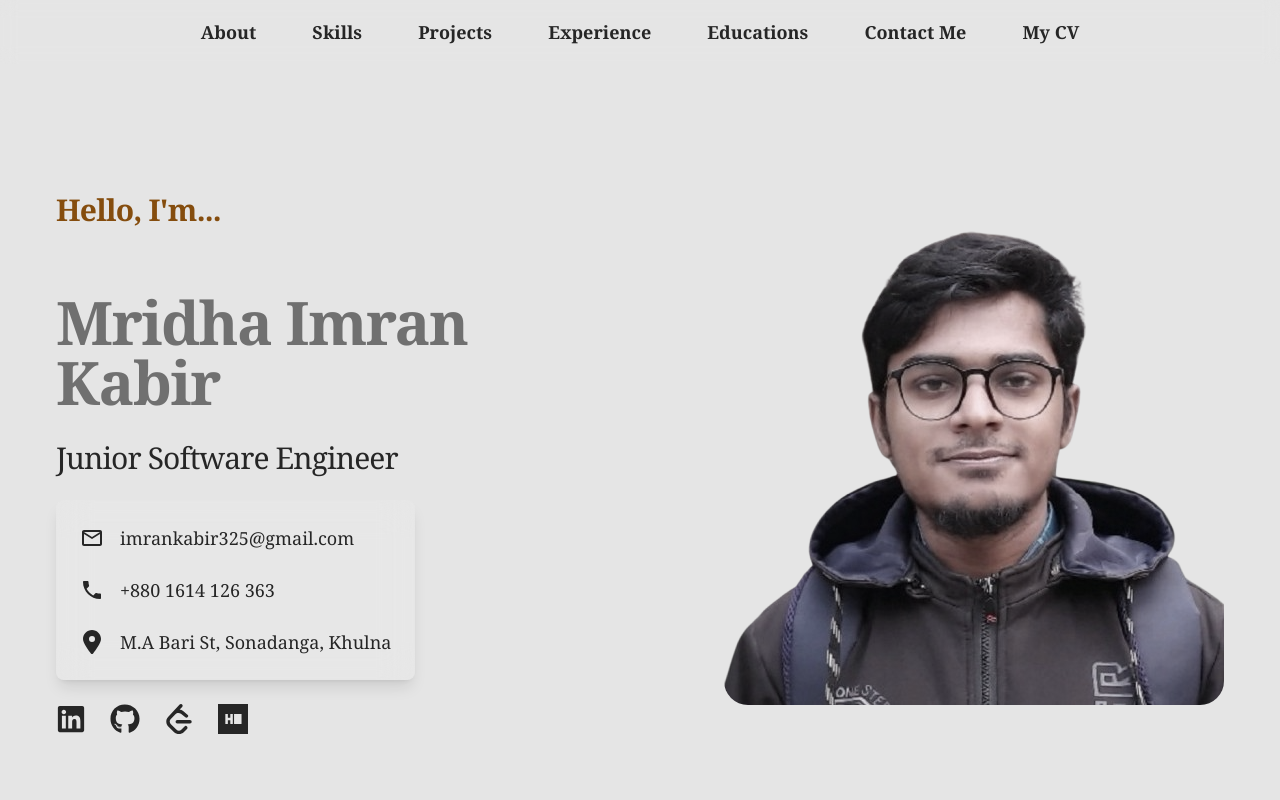
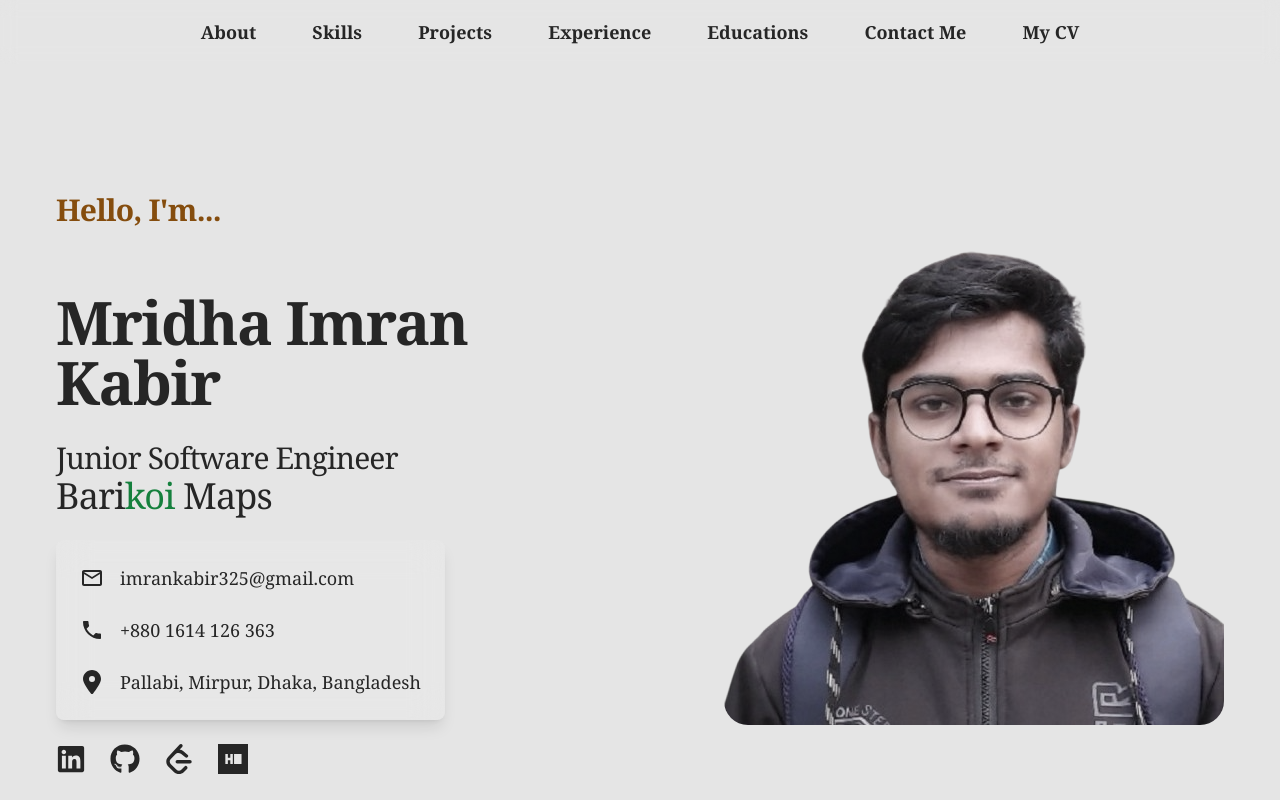
Before and after one commit to imrankabir02/portfolio, a React (Vite) app: page / in a window 1280 px wide. Shown: the top 800 px of the page. Built offline with nearby package versions, Linux system fonts and the light colour scheme; a web font is replaced by a local one.

Commit message:
company updated

```diff
--- a/src/Components/Experience.jsx
+++ b/src/Components/Experience.jsx
@@ -23,7 +23,17 @@ const Experience = () => {
               <div className="w-full lg:w-4/5 lg:pl-8">
                 <h2 className="mb-2 text-xl ">
                   {experience.role} -{" "}
-                  <span className="font-semibold hover:text-green-700">{experience.company}</span>
+                  <span className="font-semibold hover:text-green-700">
+                    {/* only 'koi' will be text-green-700 and other parts will remain same */}
+                    {experience.company.split("koi").map((part, idx) => (
+                      <span key={idx}>
+                        {part}
+                        {idx !== experience.company.split("koi").length - 1 && (
+                          <span className="text-green-700">koi</span>
+                        )}
+                      </span>
+                    ))}
+                  </span>
                 </h2>
                 <p className="mb-4 leading-relaxed ">
                   {experience.description}
--- a/src/Components/Hero.jsx
+++ b/src/Components/Hero.jsx
@@ -21,7 +21,7 @@ const Hero = () => {
                             {MY_DETAILS.name}
                         </h1> */}
                         <h1
-                            className="text-4xl font-bold leading-tight tracking-tight text-center transition-transform transform lg:text-6xl lg:text-left lg:mt-16 animate-pulse hover:text-yellow-700 hover:scale-105"
+                            className="text-4xl font-bold leading-tight tracking-tight text-center transition-transform transform lg:text-6xl lg:text-left lg:mt-16 hover:text-yellow-700 hover:scale-105"
                         >
                             {MY_DETAILS.name}
                         </h1>
@@ -36,8 +36,15 @@ const Hero = () => {
                             {/* Company */}
                             {/* <span className="block mt-2 text-2xl font-light tracking-tight text-center text-indigo-400 lg:text-3xl lg:text-left"> */}
 
-                            <a href="https://codextric.com/about/" target="_blank" rel="noopener noreferrer" className="text-2xl font-light tracking-tight text-center hover:text-yellow-700 lg:text-4xl lg:text-left">
-                                {MY_DETAILS.company}
+                            <a href={MY_DETAILS.companyLink} target="_blank" rel="noopener noreferrer" className="text-2xl font-light tracking-tight text-center hover:text-yellow-700 lg:text-4xl lg:text-left">
+                                {MY_DETAILS.company.split("koi").map((part, idx) => (
+                                    <span key={idx}>
+                                        {part}
+                                        {idx !== MY_DETAILS.company.split("koi").length - 1 && (
+                                            <span className="text-green-700">koi</span>
+                                        )}
+                                    </span>
+                                ))}
                             </a>
                         </span>
 
--- a/src/constants/index.js
+++ b/src/constants/index.js
@@ -6,10 +6,11 @@ import project4 from "../assets/projects/project4.png";
 export const MY_DETAILS = {
   name: "Mridha Imran Kabir",
   title: "Junior Software Engineer",
-  company: "",
+  company: "Barikoi Maps",
+  companyLink: "https://barikoi.com/",
   email: "imrankabir325@gmail.com",
   phoneNo: "+880 1614 126 363",
-  address: "M.A Bari St, Sonadanga, Khulna",
+  address: "Pallabi, Mirpur, Dhaka, Bangladesh",
 };
 
 // export const HERO_CONTENT = `I am a passionate full stack developer with a knack for crafting robust and scalable web applications. With 5 years of hands-on experience, I have honed my skills in front-end technologies like React and Next.js, as well as back-end technologies like Node.js, MySQL, PostgreSQL, and MongoDB. My goal is to leverage my expertise to create innovative solutions that drive business growth and deliver exceptional user experiences.`;
@@ -38,6 +39,19 @@ export const SKILLSETS = [
 ];
 
 export const EXPERIENCES = [
+  {
+    year: "January, 2025 - Present",
+    role: "Junior Software Engineer",
+    company: "Barikoi Maps",
+    description: `Working on server-side applications using Laravel, and MySQL.`,
+    technologies: [
+      "Php",
+      "Laravel",
+      "MySQL",
+      "Nginx",
+      "AWS",
+    ],
+  },
   {
     year: "January, 2024 - January, 2025",
     role: "Backend Developer",
```
